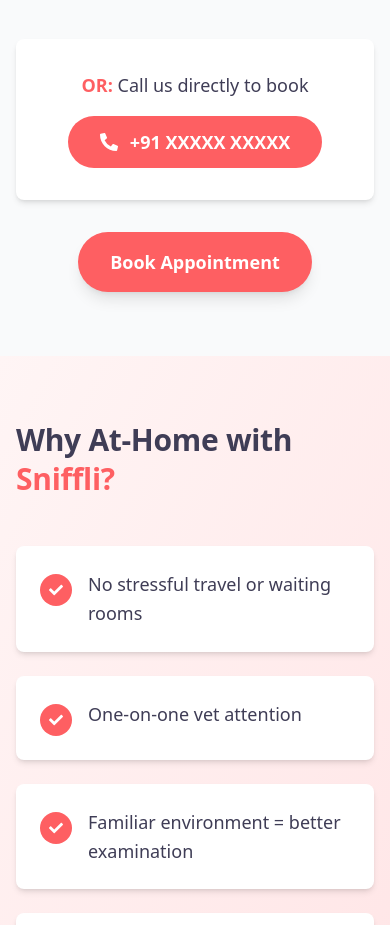
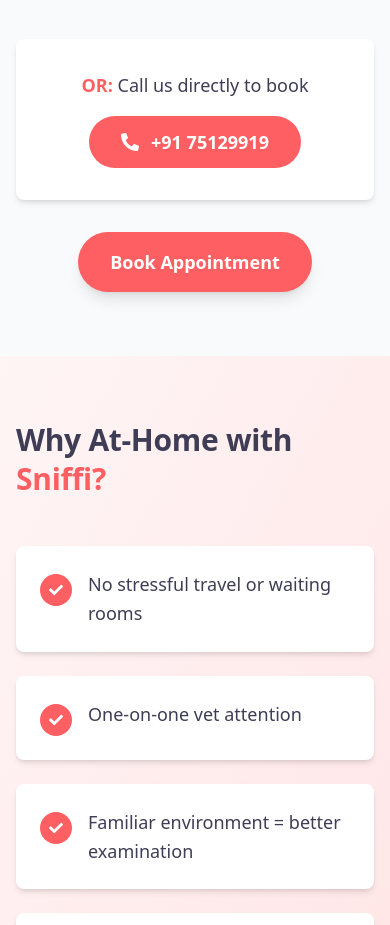
Before and after one commit to Pradeep-kumar-py/sniffi-frontend, a React (Vite) app: page /services/vet-consultation in a window 390 px wide. Shown: the part 2380-3305 px from the top of the page. Built offline with nearby package versions, Linux system fonts and the light colour scheme; no server answers.

Commit message:
Add ScrollToTop component for automatic scrolling; update phone number in VetConsultation component; fix typo in section header

```diff
--- a/src/App.jsx
+++ b/src/App.jsx
@@ -8,6 +8,7 @@
 import { Route, Routes } from 'react-router-dom'
 import ThankYouPage from './pages/ThankYouPage'
 import routes from './util/route'
+import ScrollToTop from './components/ScrollToTop'
 
 
 
@@ -18,6 +19,7 @@
     // <HomePage />
     <>
       <Navbar />
+       <ScrollToTop />
       {/* <ThankYouPage/> */}
       <Routes>
         <Route path="/" element={<HomePage />} />
--- /dev/null
+++ b/src/components/ScrollToTop.tsx
@@ -0,0 +1,14 @@
+import { useEffect } from 'react';
+import { useLocation } from 'react-router-dom';
+
+const ScrollToTop = () => {
+    const { pathname } = useLocation();
+
+    useEffect(() => {
+        window.scrollTo(0, 0);
+    }, [pathname]);
+
+    return null;
+};
+
+export default ScrollToTop;
--- a/src/components/VetConsultation.jsx
+++ b/src/components/VetConsultation.jsx
@@ -135,7 +135,7 @@
               className="inline-flex items-center gap-3 bg-[#FE5F62] text-white px-8 py-3 rounded-full text-lg font-semibold hover:bg-[#E54E51] transition-colors"
             >
               <FaPhoneAlt />
-              <span>+91 XXXXX XXXXX</span>
+              <span>+91 75129919</span>
             </a>
           </div>
 
@@ -150,13 +150,13 @@
         </div>
       </div>
 
-      {/* Why At-Home with Sniffli? */}
+      {/* Why At-Home with Sniffi? */}
       <div className="bg-gradient-to-br from-[#FFF5F5] to-[#FFE5E6] py-16 lg:py-20">
         <div className="max-w-6xl mx-auto px-4 sm:px-6 lg:px-8">
           <div className="mb-12">
             <h2 className="text-3xl sm:text-4xl lg:text-5xl font-bold mb-4">
               <span className="text-[#3F3D56]">Why At-Home with </span>
-              <span className="text-[#FE5F62]">Sniffli?</span>
+              <span className="text-[#FE5F62]">Sniffi?</span>
             </h2>
           </div>
 
```
